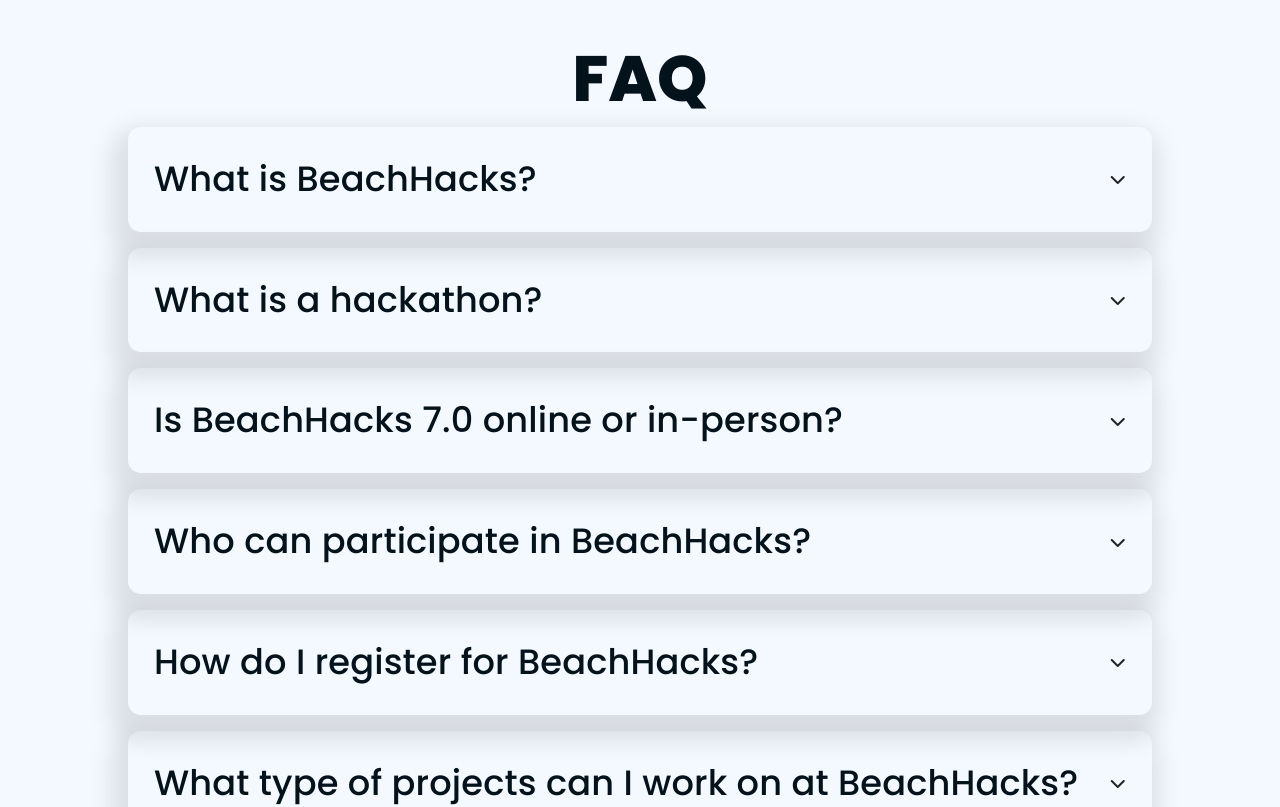
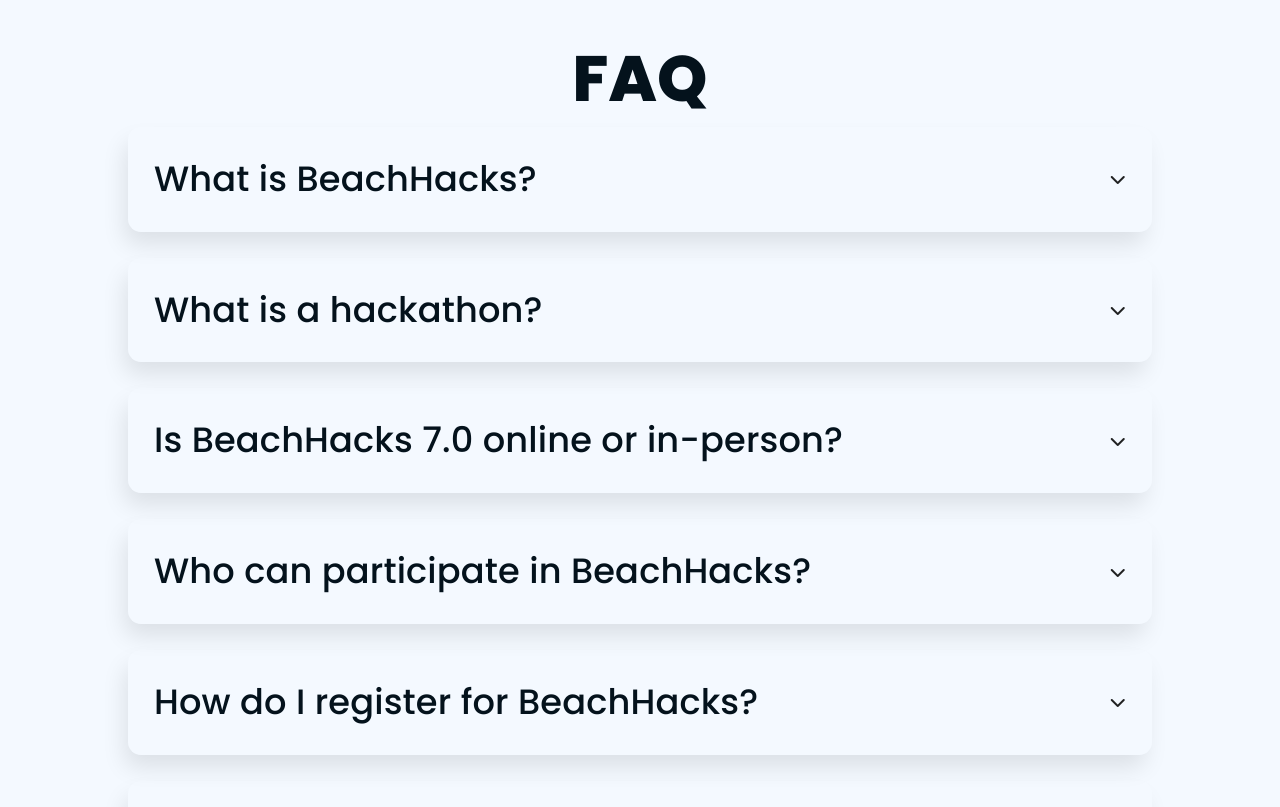
Before and after one commit to BeachHacks/BeachHacks-Website-2023, a React (Create React App) app: page /#/ in a window 1280 px wide. Shown: the part 4760-5567 px from the top of the page. Built offline with nearby package versions, Linux system fonts and the light colour scheme.

Commit message:
shadowing on faq and flex

```diff
--- a/src/views/FAQ/FAQ.css
+++ b/src/views/FAQ/FAQ.css
@@ -17,7 +17,10 @@
 }
 
 .question-container {
-    padding: 0px 0px 0px 0px;
+    display: flex;
+    flex-direction: column;
+    gap: 10px;
+    padding: 0 0 0 0;
     height: fit-content;
     width: 80%;
     /* width: clamp(17.5rem, 60%, 81rem); */
@@ -34,7 +37,7 @@
     border-radius: 13px;
     background-clip: border-box;
     margin-bottom: 1em;
-    box-shadow: -5px 14px 23px 12px rgb(0 0 0 / 10%);
+    box-shadow: -5px 14px 23px -2px rgb(0 0 0 / 10%);
     padding: 10px;
 }
 
```
